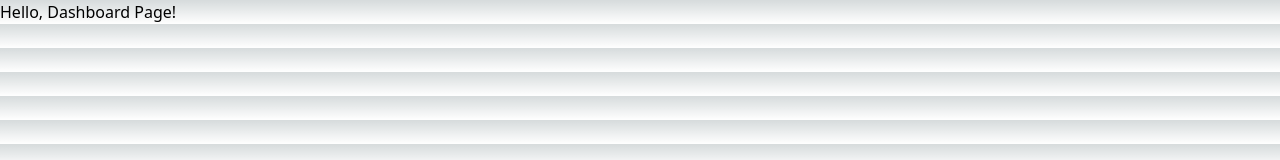
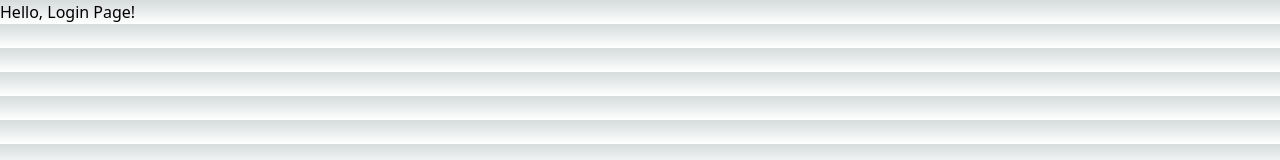
Before and after one commit to atishay2305-hub/LeafLog, a Next.js app in the folder leaf-log/: page /login in a window 1280 px wide. Shown: the top 160 px of the page. Built offline with nearby package versions, Linux system fonts and the light colour scheme.

Commit message:
made test text accurate

```diff
--- a/leaf-log/src/app/login/page.tsx
+++ b/leaf-log/src/app/login/page.tsx
@@ -1,4 +1,4 @@
 // `app/dashboard/page.tsx` is the UI for the `/dashboard` URL
 export default function Page() {
-  return <h1>Hello, Dashboard Page!</h1>;
+  return <h1>Hello, Login Page!</h1>;
 }
```
